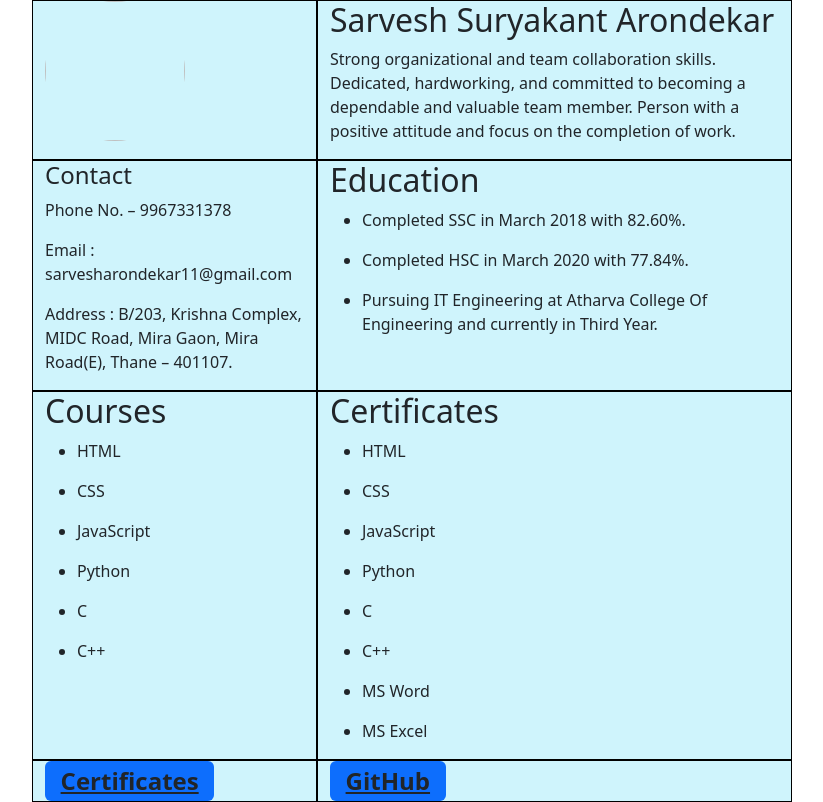
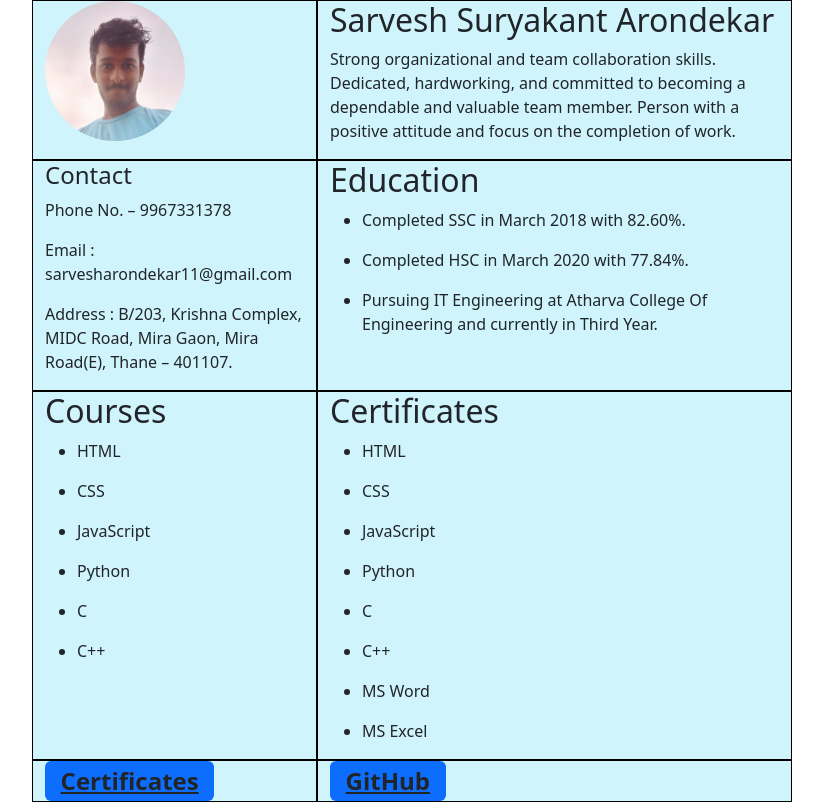
Before and after one commit to sarvesh11030801/Resume, a plain HTML site: page index.html in a window 1280 px wide. Shown: the whole page, without its empty margins (228-1051 px from the left). Drawn offline with nearby package versions, Linux system fonts and the light colour scheme.

Commit message:
Image Changes

```diff
--- a/index.html
+++ b/index.html
@@ -13,7 +13,7 @@
         <div class="row">
             <div class="col-sm-2"></div>
             <div class="col-sm-3 border border-1 border-black justify-content-center bg-info-subtle">
-                <img src = "My Image.jpeg" height = 140 width = 140 class = "rounded-pill">
+                <img src = "Images/My Image.jpeg" height = 140 width = 140 class = "rounded-pill">
             </div>
             <div class="col-sm-5 border border-1 border-black bg-info-subtle">
                 <h2>Sarvesh Suryakant Arondekar</h2>
```
